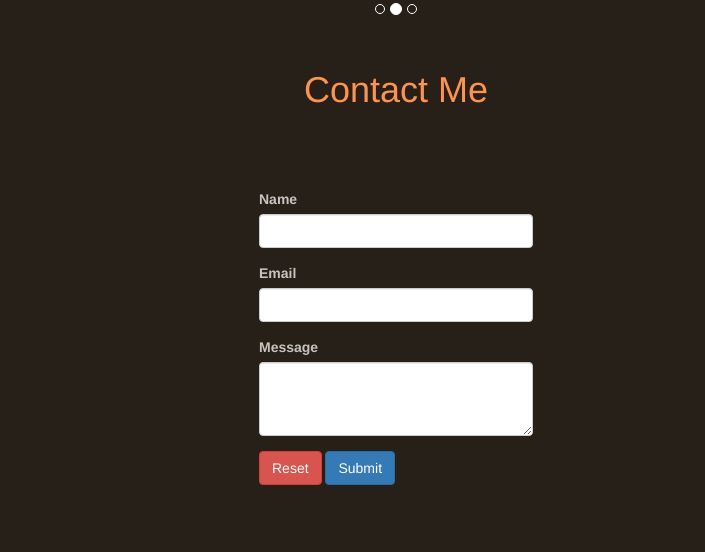
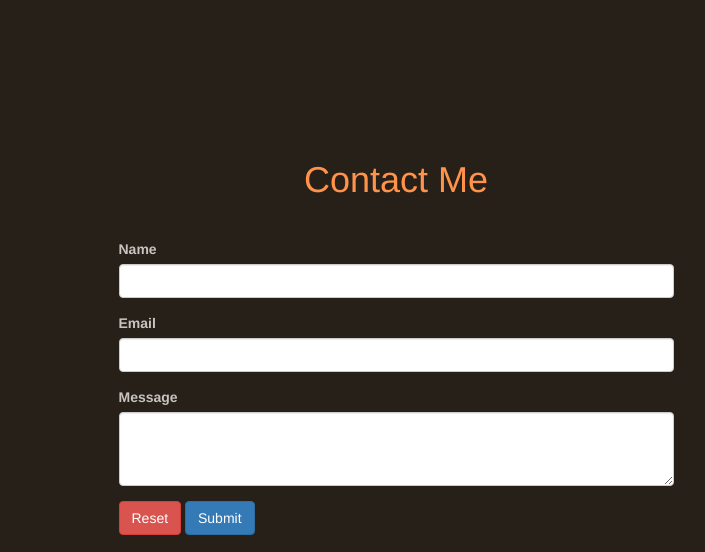
Before and after one commit to Lienchi/MyBootstrapWeb, a plain HTML site: page index.html in a window 1280 px wide. Shown: the part 2000-2552 px from the top of the page, without its empty margins (244-949 px from the left). Drawn offline with nearby package versions, Linux system fonts and the light colour scheme.

Commit message:
minor midifications

```diff
--- a/css/style.css
+++ b/css/style.css
@@ -8,7 +8,7 @@
 
 body {
   background-color: #272018;
-  padding-top: 70px;
+  padding-top: 60px;
 }
 
 h1 {
@@ -17,6 +17,11 @@ h1 {
 
 h3 {
   color: #f9f4f0;
+}
+
+#my-work h1, #contact-me h1 {
+  text-align: center;
+  padding-bottom: 30px;
 }
 
 #about hr {
@@ -83,11 +88,6 @@ label {
   background-image:none;
 }
 
-.center_div{
-    margin: 0 auto;
-    width: 80%;
-}
-
 #footer {
   width: 100%;
   text-align: center;
@@ -96,7 +96,7 @@ label {
 
 #footer div {
   display: inline-block;
-  padding: 20px 20px;
+  padding: 0px 20px ;
 }
 
 #footer div img {
--- a/index.html
+++ b/index.html
@@ -54,7 +54,8 @@
 
     <div id="content">
       <!-- Who am I -->
-      <div class="container" id="about">
+      <div class="container">
+        <div id="about">
           <div class="row">
             <div class="col-xs-6 col-sm-5 col-md-4 col-lg-3">
               <img src="img/IMG_3550.JPG" class="img-responsive center-block" alt="my avatar">
@@ -85,8 +86,8 @@
         </div>
 
 
-      <div class="container">
-        <h1 class="text-center" id="my-work">This is my Gallery</h1>
+        <div id="my-work">
+          <h1 class="text-center">This is my Gallery</h1>
           <div id="my-carousel" class="carousel slide" data-ride="carousel">
 
             <!-- Indicators -->
@@ -157,10 +158,10 @@
 
 
         <!-- Contact me -->
-      <div class="container">
-        <h1 class="text-center" id="contact-me">Contact Me</h1>
-        <div class="row center_div">
-          <div class="col-xs-12 col-sm-8 col-sm-offset-2 col-md-6 col-md-offset-3 col-lg-4 col-lg-offset-4">
+        <div id="contact-me">
+          <h1>Contact Me</h1>
+          <div class="row">
+            <div class="col-xs-10 col-xs-offset-1 col-sm-8 col-sm-offset-2 col-md-6 col-md-offset-3 col-lg-6 col-lg-offset-3">
               <form>
                 <div class="form-group">
                   <label for="name">Name</label>
@@ -195,6 +196,7 @@
         </div>
 
       </div>
+    </div>
     <!-- jQuery (necessary for Bootstrap's JavaScript plugins) -->
     <script src="https://ajax.googleapis.com/ajax/libs/jquery/1.12.4/jquery.min.js"></script>
     <!-- Include all compiled plugins (below), or include individual files as needed -->
```
Lines whose indentation alone changed are shown as unchanged.
